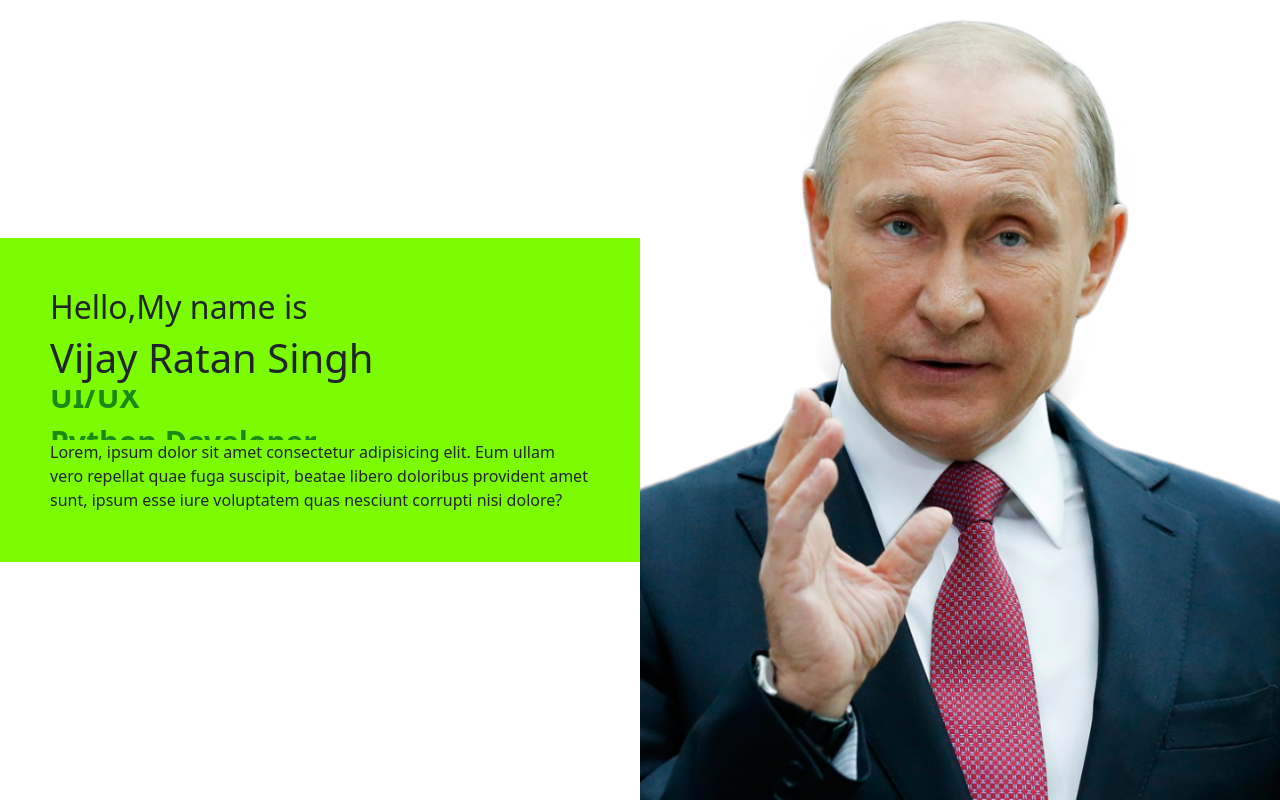
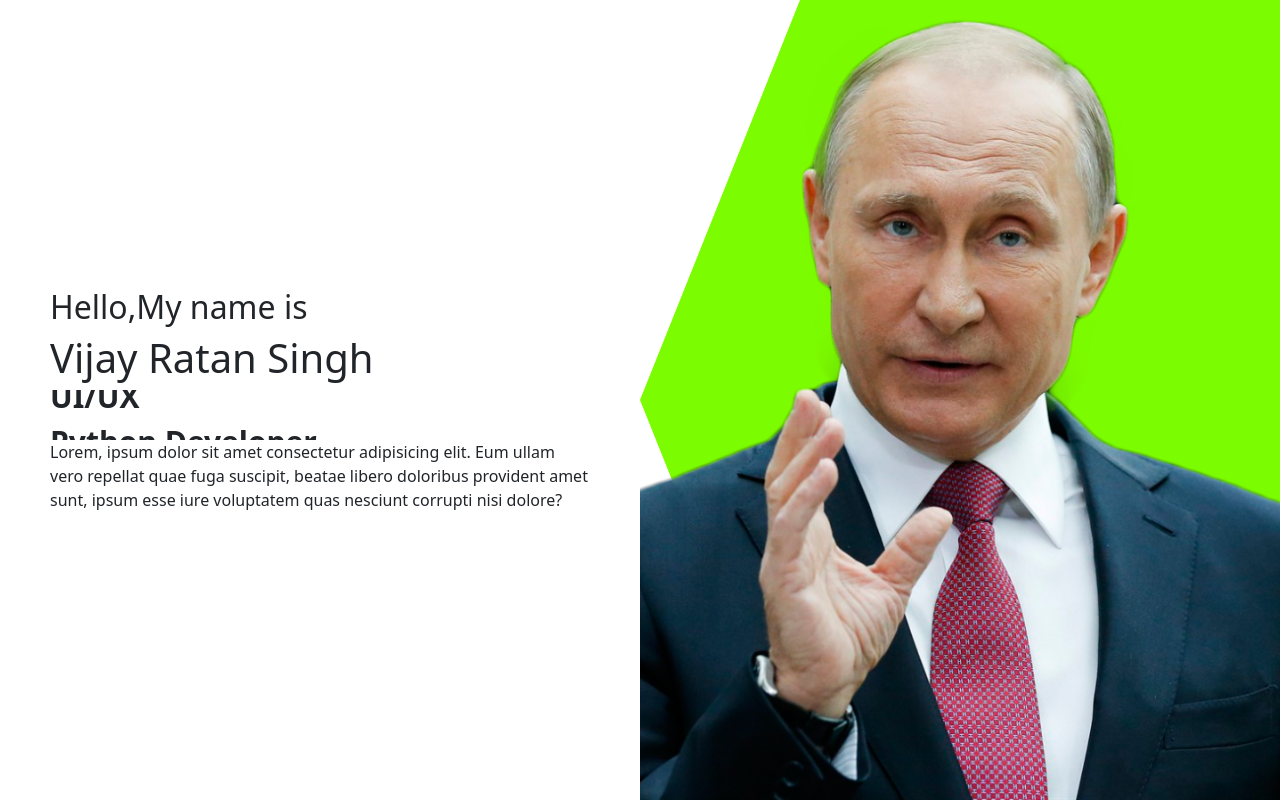
Before and after one commit to upsilon25/React-Projects, a React (Create React App) app in the folder reactprojects/: page / in a window 1280 px wide. Built offline with nearby package versions, Linux system fonts and the light colour scheme.

Commit message:
updating background with position and absolute

```diff
--- a/reactprojects/src/Component/Intro/intro.css
+++ b/reactprojects/src/Component/Intro/intro.css
@@ -11,11 +11,12 @@
 }
 .i-right{
     flex: 1;
+    position: relative;
 }
 
 .i-left-wrapper{
     padding: 50px;
-    background-color: lawngreen;
+
 }
 .i-title{
     height: 50px;
@@ -36,7 +37,6 @@
 .i-title-item{
     font-size: 30px;
     font-weight: bold;
-    color: rgb(23, 138, 23);
 
     display: flex;
     align-items: center;
@@ -44,7 +44,19 @@
 }
 
 .i-img{
+    position: absolute;
     width: 100%;
     height: 100%;
     object-fit: cover;
 }
+.i-bg{
+    clip-path: polygon(25% 0%, 100% 0%, 100% 100%, 25% 100%, 0% 50%);
+    background-color: lawngreen;
+    width: 100%;
+    height: 100%;
+    position: absolute;
+    top:0;
+    left: 0;
+
+
+}
--- a/reactprojects/src/Component/Intro/intro.js
+++ b/reactprojects/src/Component/Intro/intro.js
@@ -22,6 +22,7 @@
                     </div>
                 </div>
                 <div className="i-right">
+                    <div className="i-bg"></div>
                     <img src={me} alt="" className="i-img"/>
                 </div>
             </div>
```
